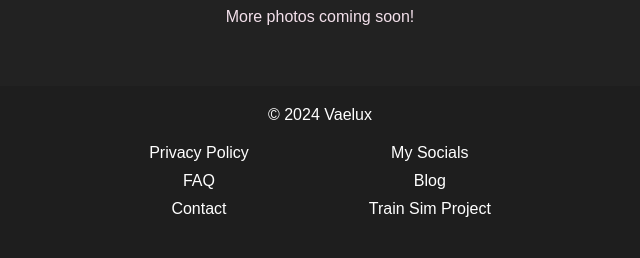
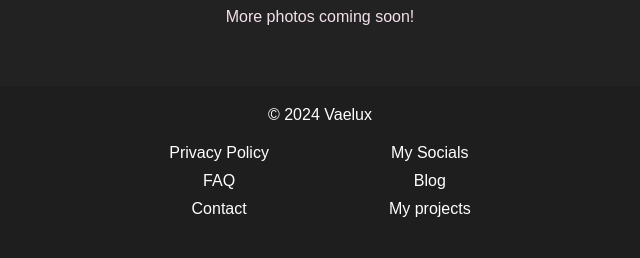
Before and after one commit to VaeluxV/Vaelux.com, a PHP site: page /gallery/index.php in a window 1280 px wide. Shown: the part 1773-2031 px from the top of the page, without its empty margins (320-960 px from the left). Run offline with PHP 8.4, Linux system fonts and the light colour scheme.

Commit message:
disable projects pages before applying fixes later

```diff
--- a/footers/main_footer.php
+++ b/footers/main_footer.php
@@ -9,7 +9,7 @@
         <ul>
             <li><a href="/socials">My Socials</a></li>
             <li><a href="#">Blog</a></li>
-            <li><a href="/train-sim-project">Train Sim Project</a></li>
+            <li><a href="#">My projects</a></li>
         </ul>
     </nav>
 </footer>
--- a/headers/main_header.php
+++ b/headers/main_header.php
@@ -8,8 +8,8 @@
             <li><a href="/about-me">About Me</a></li>
             <li><a href="/socials">Socials</a></li>
             <li><a href="/gallery">Photo gallery</a></li>
-            <li><a href="/train-sim-project">My Train Simulator Cab Project</a></li>
-            <li><a href="/projects">My Projects</a></li>
+            <!--<li><a href="/train-sim-project">My Train Simulator Cab Project</a></li>
+            <li><a href="/projects">My Projects</a></li>-->
         </ul>
     </nav>
 </header>
```
